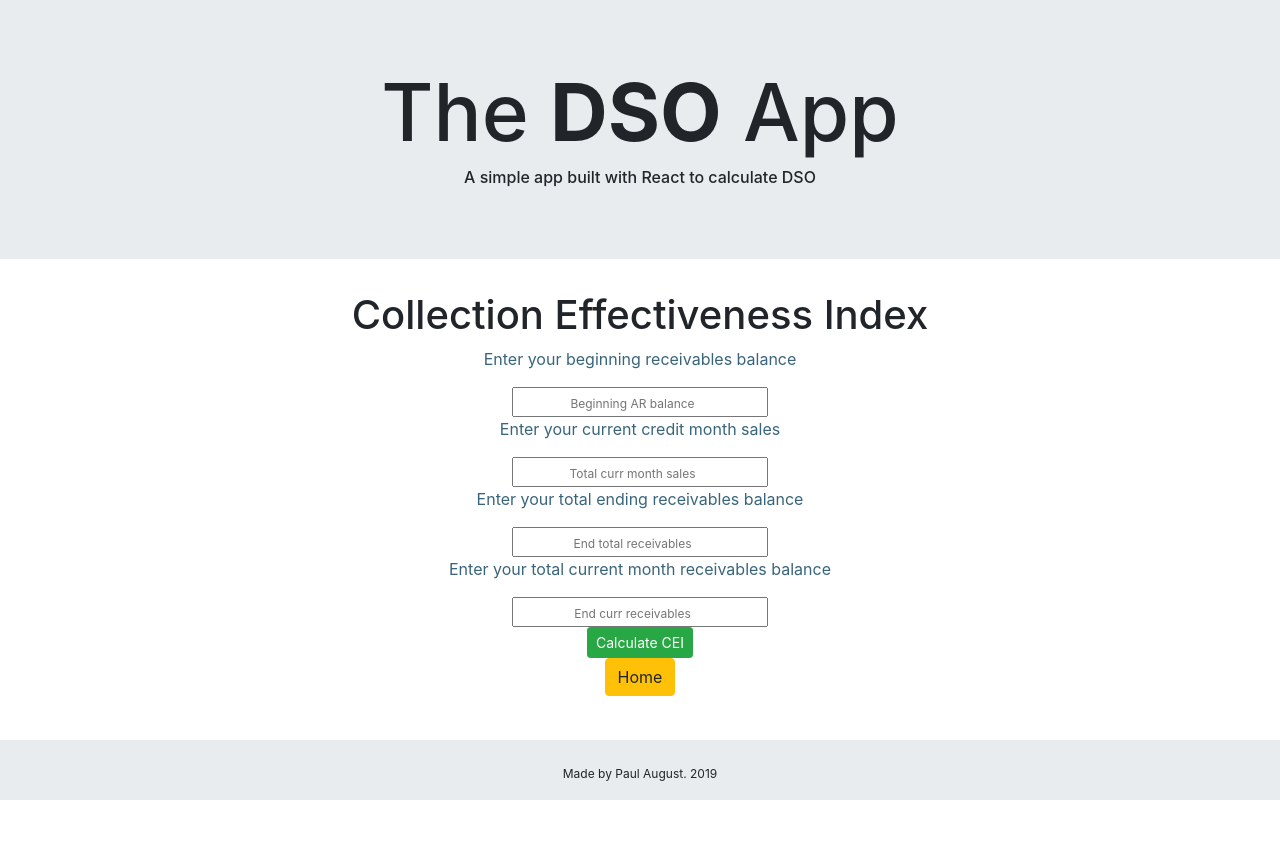
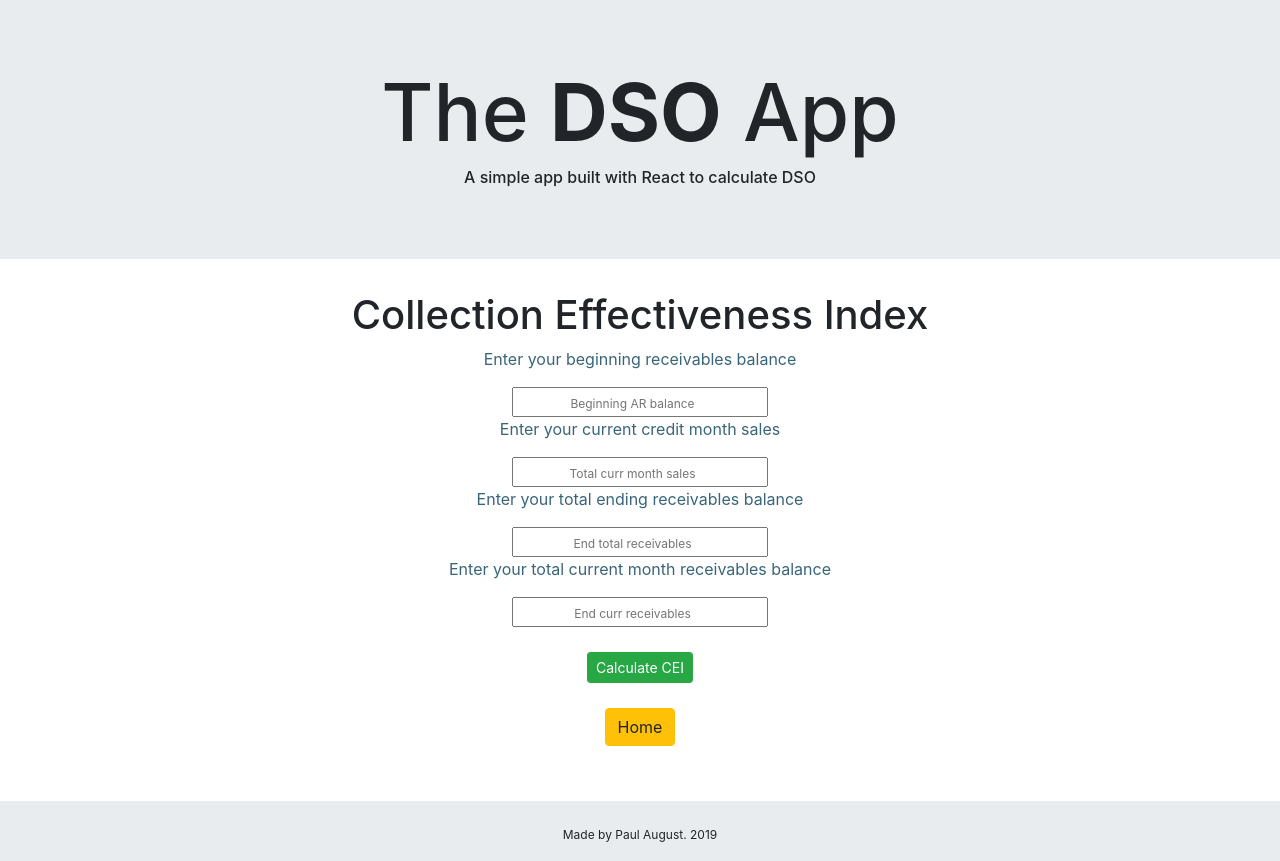
Before and after one commit to Paulie-A/react-dso-app, a React (Create React App) app: page /cei in a window 1280 px wide. Before the commit the page ends 800 px from the top, so only its background shows below. Built offline with nearby package versions, Linux system fonts and the light colour scheme.

Commit message:
added margin to buttons

```diff
--- a/src/App.css
+++ b/src/App.css
@@ -96,6 +96,11 @@ h1 span {
   font-size: 12px;
 }
 
+.button {
+  margin:25px;
+}
+
+
 
 @media only screen and (min-width: 768px) {
     /* tablets and desktop */
--- a/src/Cei.js
+++ b/src/Cei.js
@@ -31,10 +31,10 @@ function Cei() {
             <input type="number" name="end_cur_bal" placeholder="End curr receivables" />
           </div>
 
-         <div>
+         <div className="button">
          <button className="btn btn-success btn-sm" type="submit" name="submit">Calculate CEI</button>
          </div>
-          <div>
+          <div className="button">
           <Link to="/">
             <button className="btn btn-warning" type="button">Home</button>
           </Link>
--- a/src/DSO.js
+++ b/src/DSO.js
@@ -31,10 +31,10 @@ function Dso() {
               <option value="28">28</option>
             </select>
           </div>
-        <div>
+        <div className="button">
         <button className="btn btn-success btn-sm" type="submit" name="submit">Calculate DSO </button>
         </div>
-        <div>
+        <div className="button">
           <Link to="/">
             <button className="btn btn-warning" type="button">Home</button>
           </Link>
```
